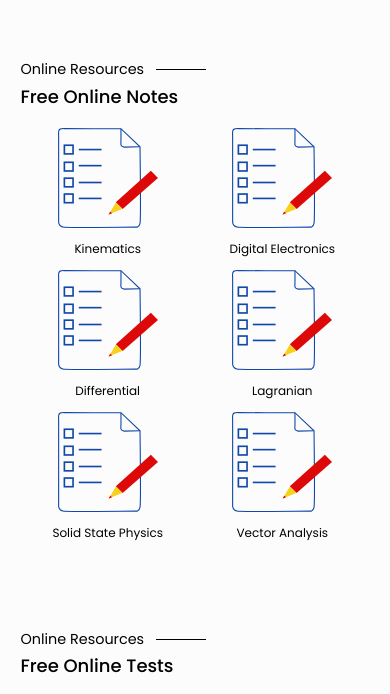
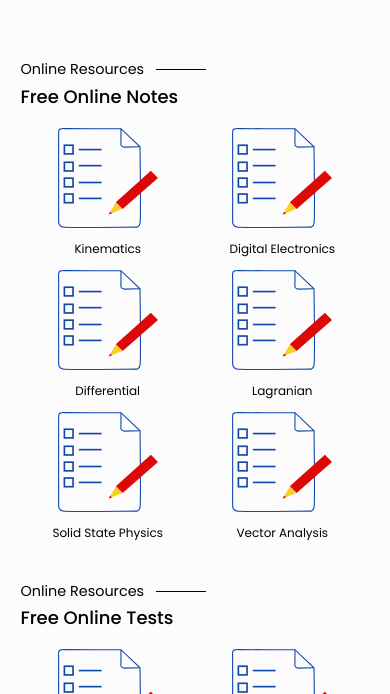
Before and after one commit to abhiSahuCodes/coaching-website, a plain HTML site: page index.html in a window 390 px wide. Shown: the part 1417-2111 px from the top of the page. Drawn offline with Linux system fonts and the light colour scheme.

Commit message:
topics margins changed

```diff
--- a/responsive.css
+++ b/responsive.css
@@ -132,9 +132,11 @@ html {
   .topics {
     width: 90%;
     margin: 0 auto;
+    gap: 1rem;
   }
 
-  .notes, .tests {
+  .notes,
+  .tests {
     margin: 0 auto;
     width: 100%;
   }
@@ -142,7 +144,6 @@ html {
   .topics-list {
     display: grid;
     grid-template-columns: 1fr 1fr;
-
   }
 
   .topic img {
@@ -156,5 +157,4 @@ html {
   .topic-headline {
     font-size: 1.5rem;
   }
-
 }
```
